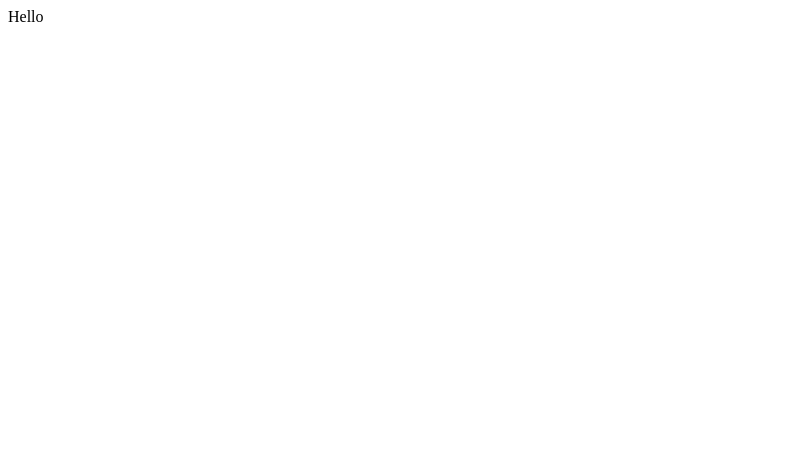
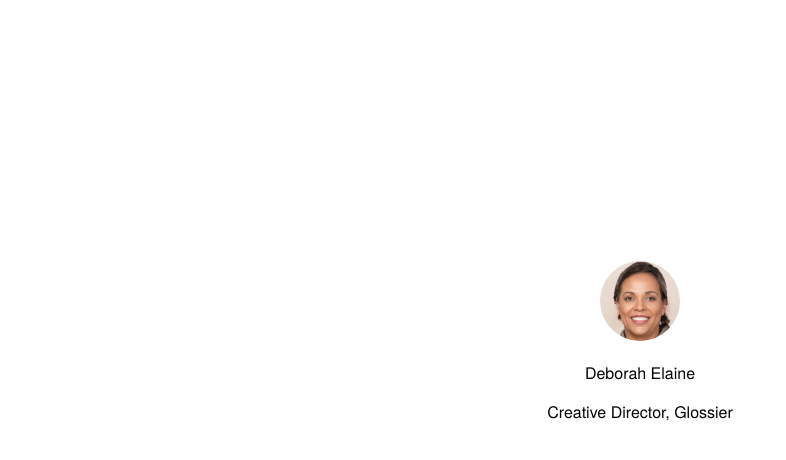
Before and after one commit to achen05/ANACCollaboration, a plain HTML site: page index.html in a window 1280 px wide. Shown: the whole page, without its empty margins (0-786 px from the left). Drawn offline with Linux system fonts and the light colour scheme.

Commit message:
Add files via upload

```diff
--- a/index.html
+++ b/index.html
@@ -1,10 +1,17 @@
 <!DOCTYPE html>
 <html lang="en" dir="ltr">
   <head>
-    <meta charset="utf-8">
+    <meta name="viewport" content="width=device-width, initial-scale=1.0">
     <title>Prototype</title>
+    <link rel="stylesheet" href="style.css">
   </head>
   <body>
-    Hello
+    <center>
+      <div class="userInformationContainer">
+        <img src="testUserPhoto.jpg" alt="" class="userPhoto">
+          <p>Deborah Elaine</p>
+          <p>Creative Director, Glossier</p>
+      </div>
+      </center>
   </body>
 </html>
```
